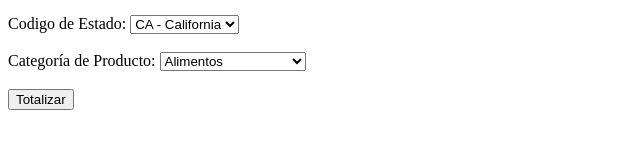
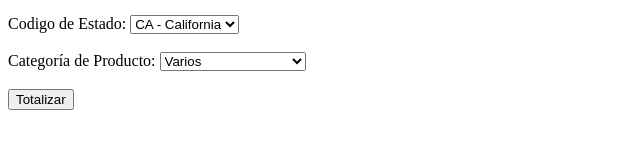
Before and after one commit to dahbner/TotalizadorDeVentas, a website built with Parcel: page index.html in a window 1280 px wide. Shown: the part 143-292 px from the top of the page, 0-640 px from the left. Built offline with nearby package versions, Linux system fonts and the light colour scheme.

Commit message:
feat: categoria varios seleccionada por defecto

```diff
--- a/index.html
+++ b/index.html
@@ -32,7 +32,7 @@
             <option value="Muebles">Muebles</option>
             <option value="Electronicos">Electronicos</option>
             <option value="Vestimenta">Vestimenta</option>
-            <option value="Varios">Varios</option> </select>
+            <option value="Varios" selected>Varios</option> </select>
         <br><br>
 
         <button type="button" id="btn-j1">Totalizar</button>
```
